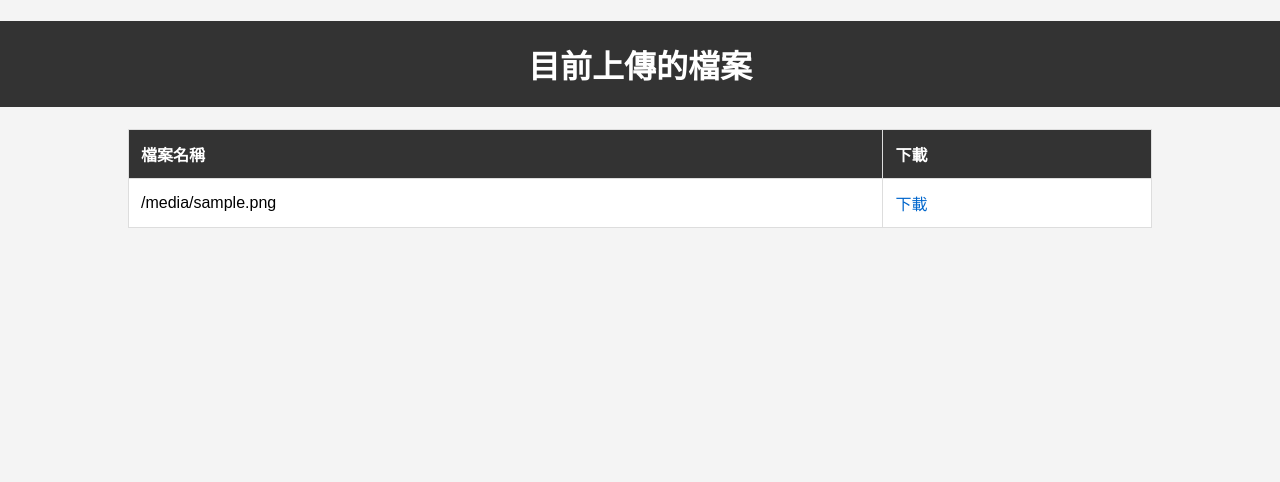
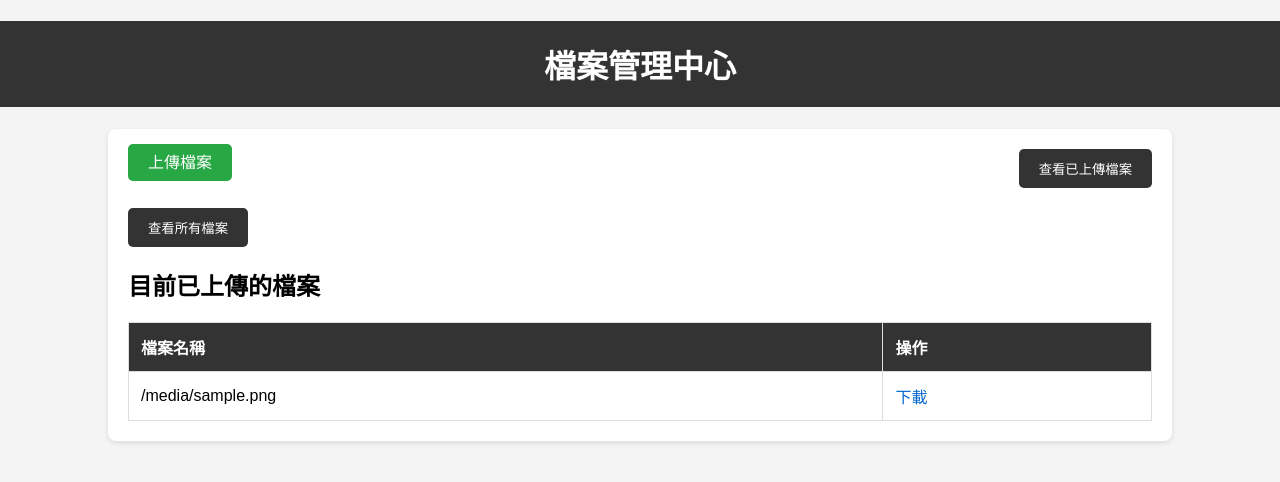
Before and after one commit to Mingyao8/storage_service, a Flask app: template templates/file_list.html in a window 1280 px wide. Shown: the top 482 px of the page. Run offline with Flask 3, Linux system fonts and the light colour scheme; the template is opened without the code that fills it: most values are stand-ins (such as "Sample title", 1, 10 or a date in 2020); parts of the project's set-up code (start-up, migrations or seed data) failed here and were passed over.

Commit message:
Update file_list.html

```diff
--- a/templates/file_list.html
+++ b/templates/file_list.html
@@ -3,7 +3,7 @@
 <head>
     <meta charset="UTF-8">
     <meta name="viewport" content="width=device-width, initial-scale=1.0">
-    <title>檔案列表</title>
+    <title>檔案管理</title>
     <style>
         body {
             font-family: Arial, sans-serif;
@@ -17,11 +17,35 @@
             background-color: #333;
             color: white;
         }
+        .container {
+            width: 80%;
+            margin: 0 auto;
+            background-color: white;
+            padding: 20px;
+            box-shadow: 0 2px 5px rgba(0, 0, 0, 0.1);
+            border-radius: 8px;
+        }
+        .button-container {
+            display: flex;
+            justify-content: space-between;
+            margin-bottom: 20px;
+        }
+        button {
+            padding: 10px 20px;
+            background-color: #333;
+            color: white;
+            border: none;
+            border-radius: 5px;
+            cursor: pointer;
+            transition: background-color 0.3s;
+        }
+        button:hover {
+            background-color: #555;
+        }
         table {
-            width: 80%;
-            margin: 20px auto;
+            width: 100%;
             border-collapse: collapse;
-            background-color: white;
+            margin-top: 20px;
         }
         th, td {
             padding: 12px;
@@ -33,7 +57,7 @@
             color: white;
         }
         tr:nth-child(even) {
-            background-color: #f2f2f2;
+            background-color: #f9f9f9;
         }
         a {
             color: #0066cc;
@@ -45,12 +69,30 @@
     </style>
 </head>
 <body>
-    <h1>目前上傳的檔案</h1>
+    <h1>檔案管理中心</h1>
+    <div class="container">
+        <!-- 按鈕區域 -->
+        <div class="button-container">
+            <form action="/" method="POST" enctype="multipart/form-data">
+                <label for="file-upload" style="cursor: pointer; padding: 10px 20px; background-color: #28a745; color: white; border-radius: 5px;">上傳檔案</label>
+                <input type="file" name="file" id="file-upload" style="display: none;" />
+                <button type="submit" style="display: none;">上傳</button>
+            </form>
+            <a href="/files"><button>查看已上傳檔案</button></a>
+        </div>
+
+        <!-- 新增的跳轉到檔案列表按鈕 -->
+        <div class="button-container">
+            <a href="/files"><button>查看所有檔案</button></a>
+        </div>
+
+        <!-- 檔案列表 -->
+        <h2>目前已上傳的檔案</h2>
         <table>
             <thead>
                 <tr>
                     <th>檔案名稱</th>
-                <th>下載</th>
+                    <th>操作</th>
                 </tr>
             </thead>
             <tbody>
@@ -62,5 +104,6 @@
                 {% endfor %}
             </tbody>
         </table>
+    </div>
 </body>
 </html>
```
Lines whose indentation alone changed are shown as unchanged.
